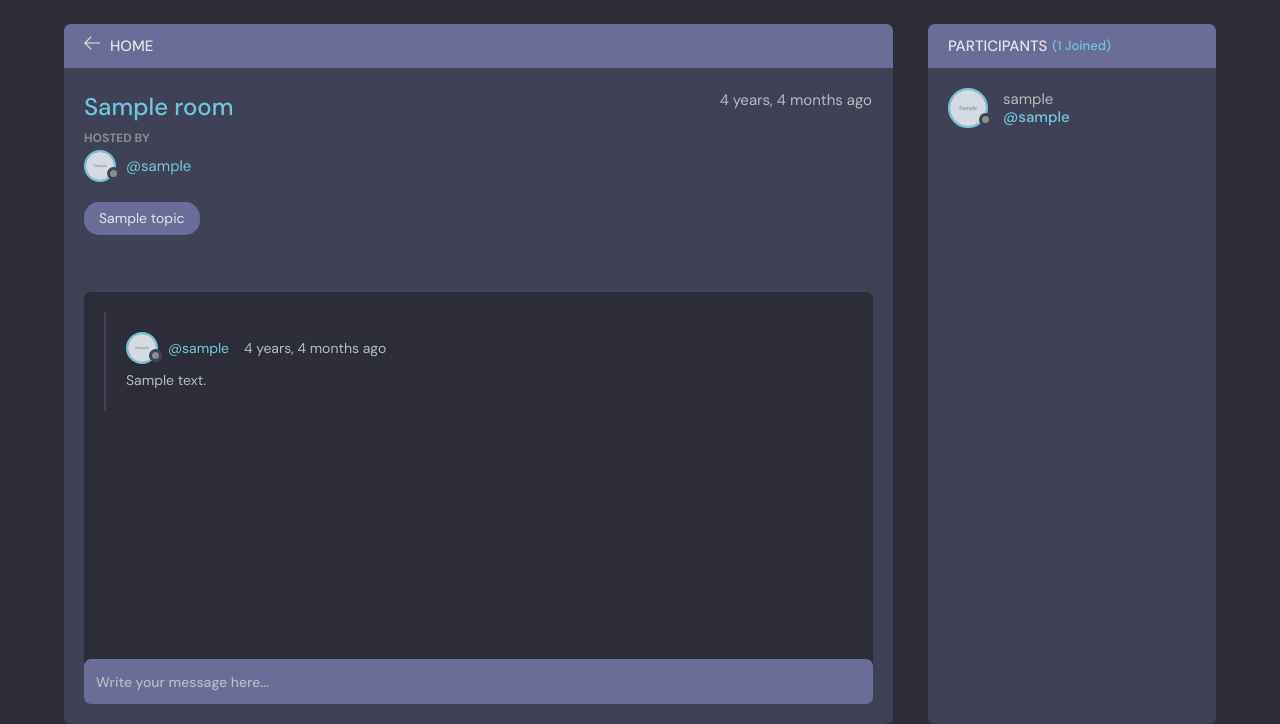
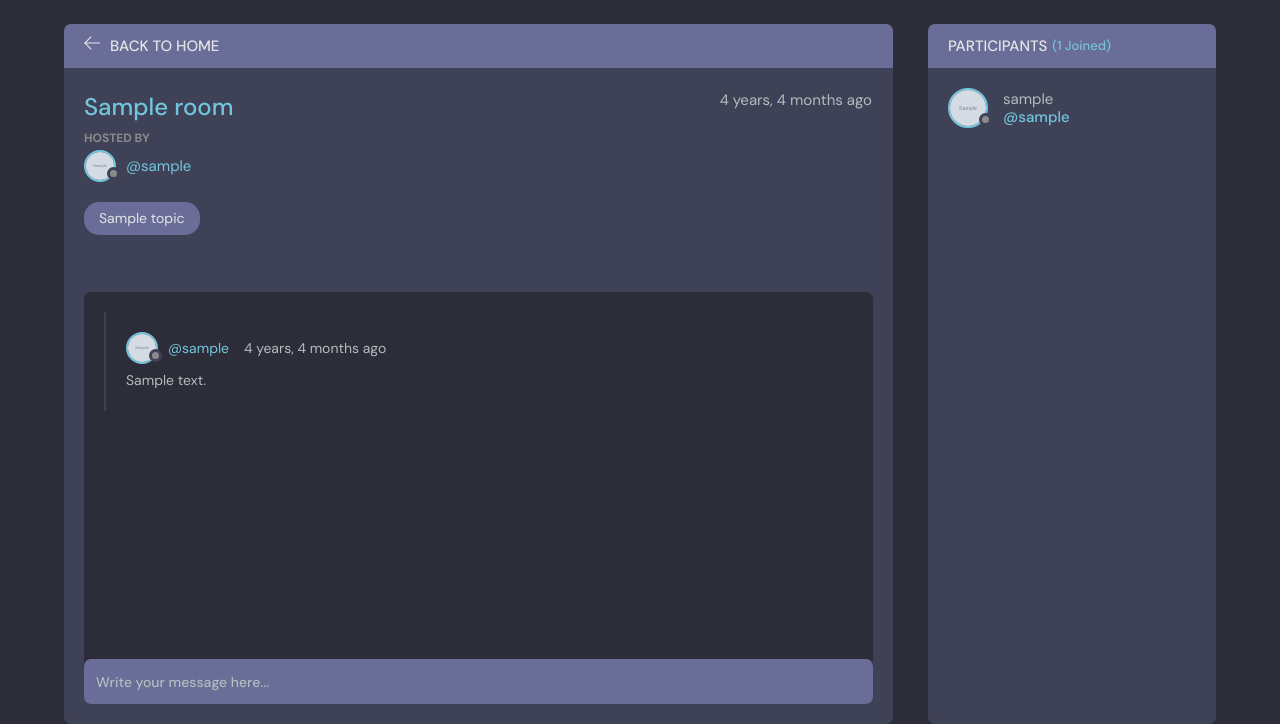
Before and after one commit to KevinVanDerSchans/social-media-django, a Django app: page /room/1/ in a window 1280 px wide. Shown: the part 76-800 px from the top of the page. Run offline with Django 5.2, Linux system fonts and the light colour scheme; tables that the repository leaves empty hold one stand-in row (values such as "Sample post"); grey boxes marked "Sample" are stand-in pictures.

Commit message:
Add some fixes about variables

```diff
--- a/base/templates/base/activity_component.html
+++ b/base/templates/base/activity_component.html
@@ -14,7 +14,7 @@
             <img src="{{ message.user.avatar.url }}" alt="User image" />
           </div>
           <p>
-            @{{ message.user }}
+            @{{ message.user.username }}
             <span>{{ message.created|timesince }} ago</span>
           </p>
         </a>
--- a/base/templates/base/room.html
+++ b/base/templates/base/room.html
@@ -20,7 +20,7 @@
               </svg>
             </a>
             <h3>
-              Home
+              Back to Home
             </h3>
           </div>
 
```
